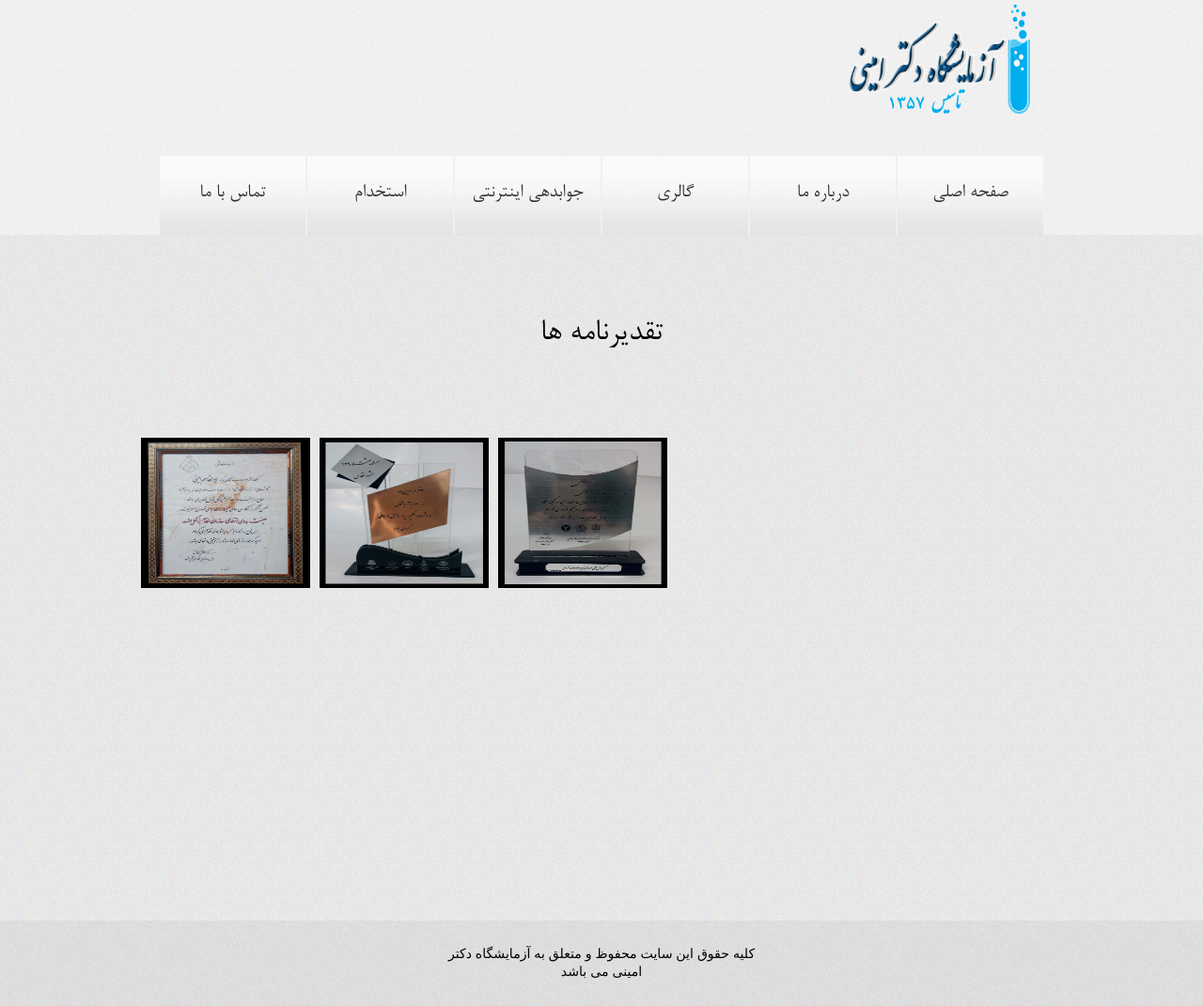
After one commit to etp1711/DrAminiLab.com, a PHP site: page /iframetaghdir.php in a window 1280 px wide. The commit adds this page. Shown: the whole page at 94% size. Run offline with PHP 8.4, Linux system fonts and the light colour scheme.

Commit message:
add my css iframes

```diff
--- /dev/null
+++ b/iframetaghdir.php
@@ -0,0 +1,24 @@
+<?php include('./inc/header.php') ?>
+<section class="iframe">
+
+<div class="taghdir">
+	<h3>تقدیرنامه ها</h3>
+	<ul>
+		<li><a href="images/taghdir/1.jpg" target="blank"><img src="images/taghdir/1.jpg"></a></li>
+		<li><a href="images/taghdir/2.jpg" target="blank"><img src="images/taghdir/2.jpg"></a></li>
+		<li><a href="images/taghdir/3.jpg" target="blank"><img src="images/taghdir/3.jpg"></a></li>
+<!--	<li><img src="images/taghdir/4.jpg"></li>
+		<li><img src="images/taghdir/5.jpg"></li>
+		<li><img src="images/taghdir/6.jpg"></li>
+		<li><img src="images/taghdir/7.jpg"></li>
+		<li><img src="images/taghdir/8.jpg"></li>
+		<li><img src="images/taghdir/9.jpg"></li>
+		<li><img src="images/taghdir/10.jpg"></li>
+		<li><img src="images/taghdir/11.jpg"></li>    -->
+	</ul>
+
+
+
+</div>
+</section>
+<?php include('./inc/footer.php') ?>
--- a/inc/header.php
+++ b/inc/header.php
@@ -28,7 +28,7 @@
 						<li><a href="index.php">صفحه اصلی</a></li>
 						<li><a href="aboutus.php">درباره ما</a>
 						<li><a href="gallery.php">گالری</a></li>
-						<li><a href="response.php">جوابدهی</a></li>
+						<li><a href="response.php">جوابدهی اینترنتی</a></li>
 						<li><a href="employment.php">استخدام</a></li>
 						<li><a href="contact.php">تماس با ما</a></li>
 					</ul>
--- a/inc/rotate/downhead.php
+++ b/inc/rotate/downhead.php
@@ -15,11 +15,11 @@
 				<div class="menu">
 					<ul>
 						<li><a href="index.php">صفحه اصلی</a></li>
-						<li><a href="aboutus.php">درباره ما</a></li>
+						<li><a href="aboutus.php">درباره ما</a>
 						<li><a href="gallery.php">گالری</a></li>
+						<li><a href="response.php">جوابدهی اینترنتی</a></li>
+						<li><a href="employment.php">استخدام</a></li>
 						<li><a href="contact.php">تماس با ما</a></li>
-						<li><a href="response.php">جوابدهی</a></li>
-						<li><a href="employment.php">استخدام</a></li>
 					</ul>
 				</div>
 			</div>
--- a/style.css
+++ b/style.css
@@ -92,9 +92,9 @@ div.content-container .head .content .menubar .menu ul li a{
 	text-decoration: 		none;
 	color:					#2F2F2F;
 	display: 				inline-block;
-	font-size: 				18px;
-	letter-spacing: 		3px;
-	font-weight: 			100;
+	font-size: 				22px;
+	letter-spacing: 		0px;
+	font-weight: 			500;
 	width: 					100%;
 	height: 				100%;
 	line-height:			80px;
@@ -1146,3 +1109,87 @@ section.middle-labparts-reception .labparts-reception .contain img{
 	border-radius: 			12px;
 
 }
+
+
+/*   Sazman ha    */
+section.iframe .organ{
+	width: 					980px;
+	min-height: 			650px;
+	margin: 				0 auto;
+}
+section.iframe .organ h3{
+	text-align: 			center;
+	margin-top: 			80px;
+}
+section.iframe .organ li{
+	margin-top: 			50px;
+	float: 					left;
+	margin-left: 			10px;
+	cursor: 				pointer;
+}
+section.iframe .organ li:first-child{
+	margin-left: 			0;
+}
+section.iframe .organ img{
+	width: 					80px;
+	height: 				60px;
+	-webkit-transition: 		all 600ms;
+	-moz-transition: 			all 600ms;
+	-ms-transition: 			all 600ms;
+	-o-transition: 				all 600ms;
+}
+section.iframe .organ img:hover{
+	width: 					80px;
+	height: 				85px;
+	-webkit-transition: 		all 100ms;
+	-moz-transition: 			all 100ms;
+	-ms-transition: 			all 100ms;
+	-o-transition: 				all 100ms;
+}
+
+   /*  Taghdir Name ha     */
+section.iframe .taghdir{
+	width: 						980px;
+	min-height: 				650px;
+	margin: 					0 auto;
+
+}
+section.iframe .taghdir h3{
+	text-align: 				center;
+	margin-top: 				80px;
+	font-size: 					36px;
+}
+section.iframe .taghdir ul{
+	margin: 					0 auto;
+	width: 						auto;
+	min-height: 				180px;
+
+}
+section.iframe .taghdir li{
+	margin-top: 				50px;
+	float: 						left;
+	margin-left: 				10px;
+	cursor: 					pointer;
+	text-align: 				center;
+}
+section.iframe .taghdir li:first-child{
+	margin-left: 				0;
+}
+section.iframe .taghdir img{
+	width: 						180px;
+	height: 					160px;
+	-webkit-transition: 		all 600ms;
+	-moz-transition: 			all 600ms;
+	-ms-transition: 			all 600ms;
+	-o-transition: 				all 600ms;
+
+}
+section.iframe .taghdir img:hover{
+	width: 						340px;
+	height: 					320px;
+	-webkit-transition: 		all 100ms;
+	-moz-transition: 			all 100ms;
+	-ms-transition: 			all 100ms;
+	-o-transition: 				all 100ms;
+}
+/*  -----------------------------------*/
```
Also changed, not shown: other parts of style.css (+0 -37 lines), iframeorgans.php (added, +24 -0 lines), index.php (+2 -39 lines), images/slide/slide1.jpg.
